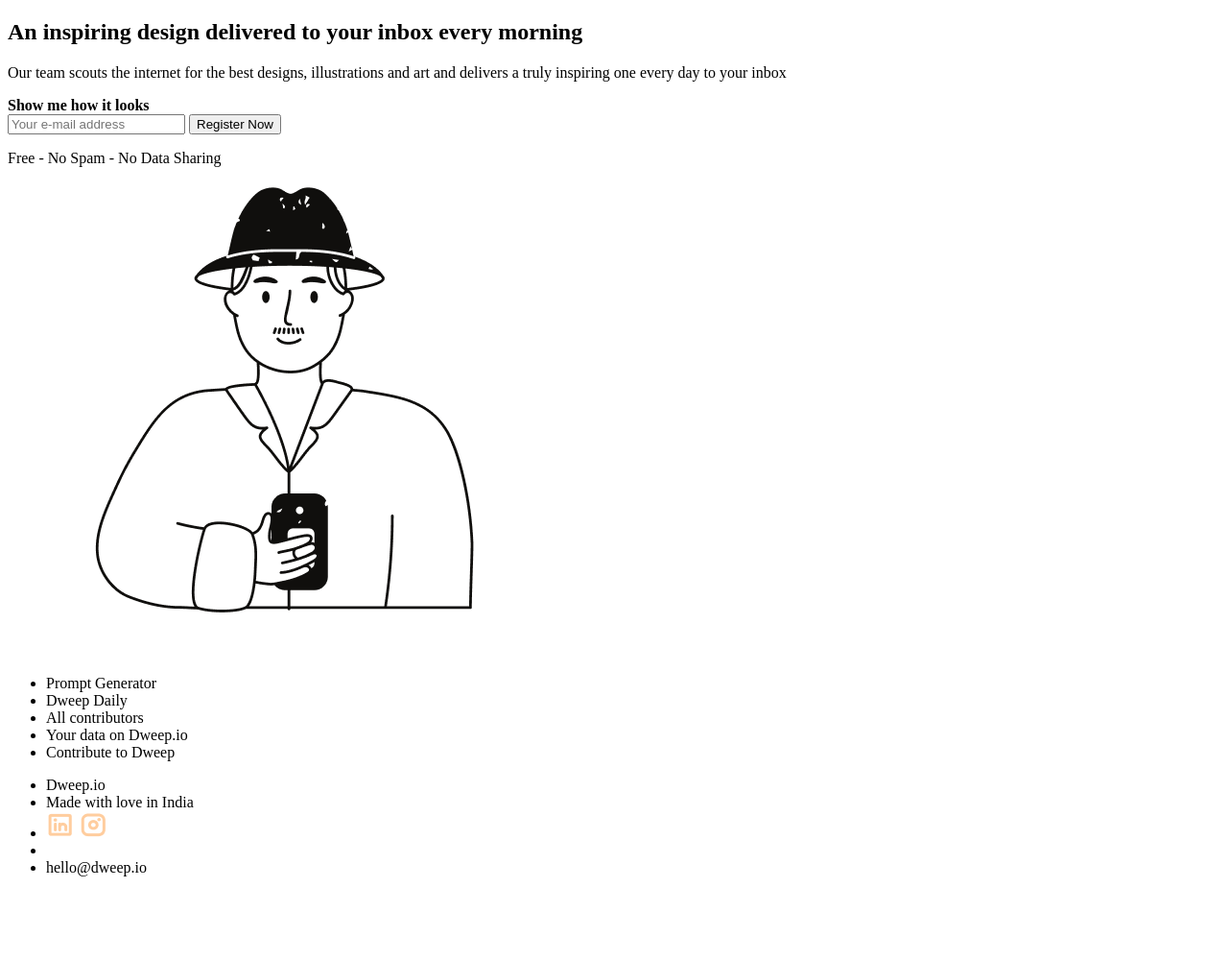
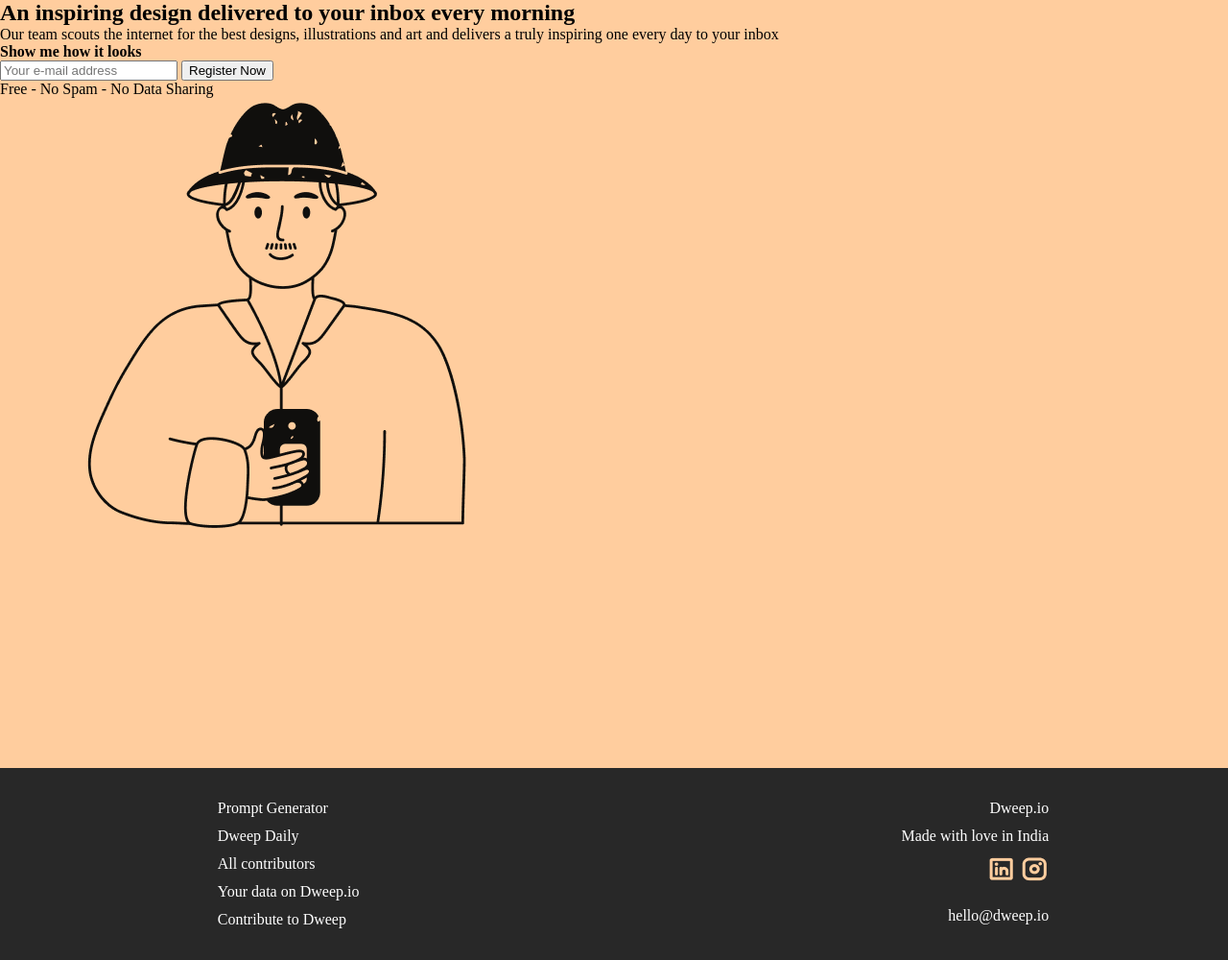
Before and after one commit to PatanImranAliKhan/HtmlCssMicro-1, a plain HTML site: page index.html in a window 1280 px wide. Shown: the whole page at 96% size. Before the commit the page ends 929 px from the top, so only its background shows below. Drawn offline with Linux system fonts and the light colour scheme.

Commit message:
Added footer style

```diff
--- a/index.html
+++ b/index.html
@@ -4,15 +4,17 @@
     <meta charset="UTF-8">
     <meta name="viewport" content="width=device-width, initial-scale=1.0">
     <link rel="icon" type="image/x-icon" href="icons8-32.ico">
-    <title>Dweep</title>
+    <title>Dweep io</title>
+    <link rel="stylesheet" href="styles.css">
 </head>
 <body>
-    <div>
+    <div class="container">
         <main>
             <div>
                 <h2>An inspiring design delivered to your inbox every morning</h2>
                 <p>
-                    Our team scouts the internet for the best designs, illustrations and art and delivers a truly inspiring one every day to your inbox
+                    Our team scouts the internet for the best designs, illustrations and art and delivers a truly
+                    inspiring one every day to your inbox
                 </p>
                 <b>Show me how it looks</b>
                 <div>
@@ -27,9 +29,12 @@
                 <img src="dweepio.png" alt="dweep io image">
             </div>
         </main>
-        <footer>
+
+    </div>
+    <footer>
+        <div class="footer-content">
             <div>
-                <ul>
+                <ul class="left-footer">
                     <li>Prompt Generator</li>
                     <li>Dweep Daily</li>
                     <li>All contributors</li>
@@ -38,7 +43,7 @@
                 </ul>
             </div>
             <div>
-                <ul>
+                <ul class="right-footer">
                     <li>Dweep.io</li>
                     <li>Made with love in India</li>
                     <li>
@@ -51,7 +56,8 @@
                     <li>hello@dweep.io</li>
                 </ul>
             </div>
-        </footer>
-    </div>
+        </div>
+    </footer>
 </body>
+
 </html>
--- /dev/null
+++ b/styles.css
@@ -0,0 +1,63 @@
+* {
+    margin: 0;
+}
+
+body {
+    width: 100%;
+    height: 100vh;
+    box-sizing: border-box;
+}
+
+main {
+    height: 100vh;
+    background-color: #FFCD9E;
+}
+
+
+footer {
+    background-color: #282828;
+    padding: 25px;
+}
+
+.footer-content {
+    width: 75%;
+    margin: auto;
+    display: flex;
+    justify-content: space-between;
+}
+
+footer ul {
+    list-style-type: none;
+}
+
+footer li {
+    color: #fff;
+    margin: 5px;
+    padding: 3px;
+}
+
+.left-footer {
+    text-align: left;
+}
+
+.right-footer {
+    text-align: right;
+}
+
+@media only screen and (max-width: 668px) {
+    .footer-content {
+        width: 100%;
+    }
+}
+
+@media only screen and (max-width: 468px) {
+    .footer-content {
+        width: 100%;
+        margin: auto;
+        display: block;
+    }
+
+    footer li {
+        text-align: center;
+    }
+}
```
